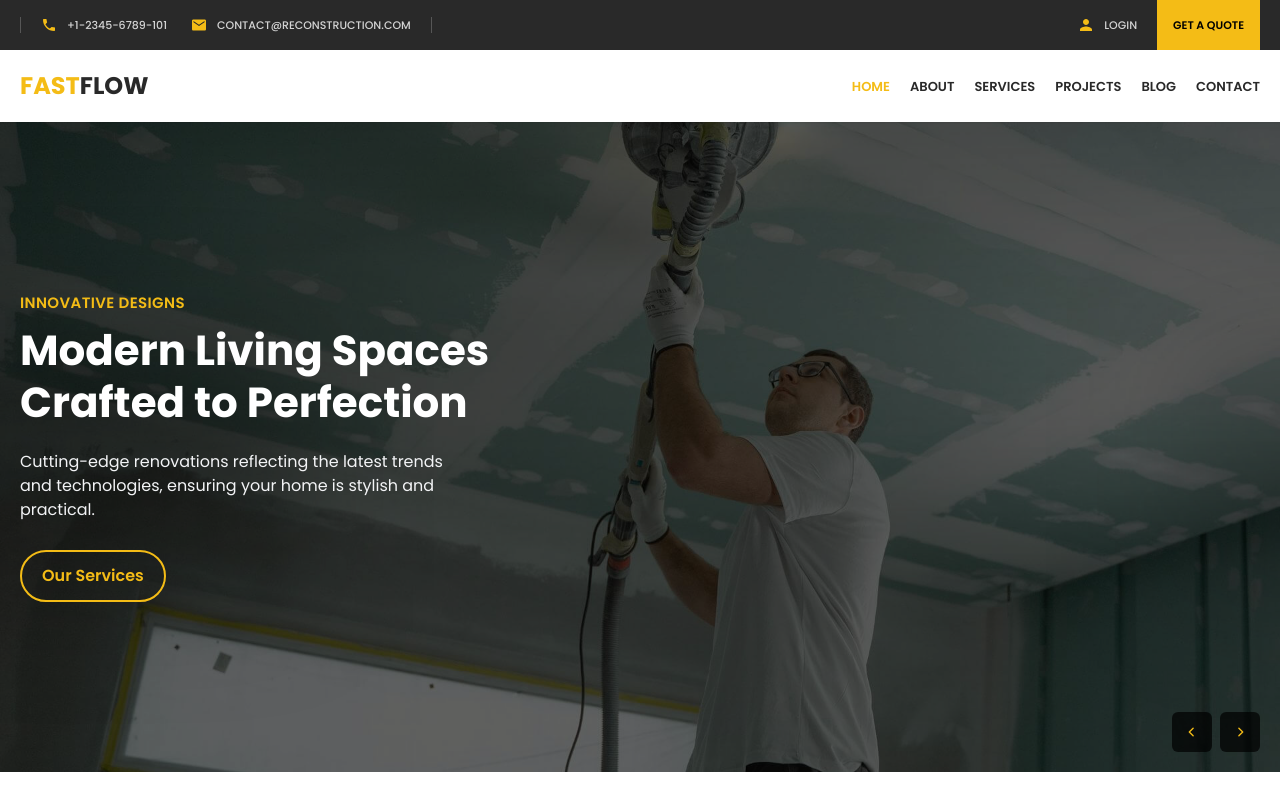
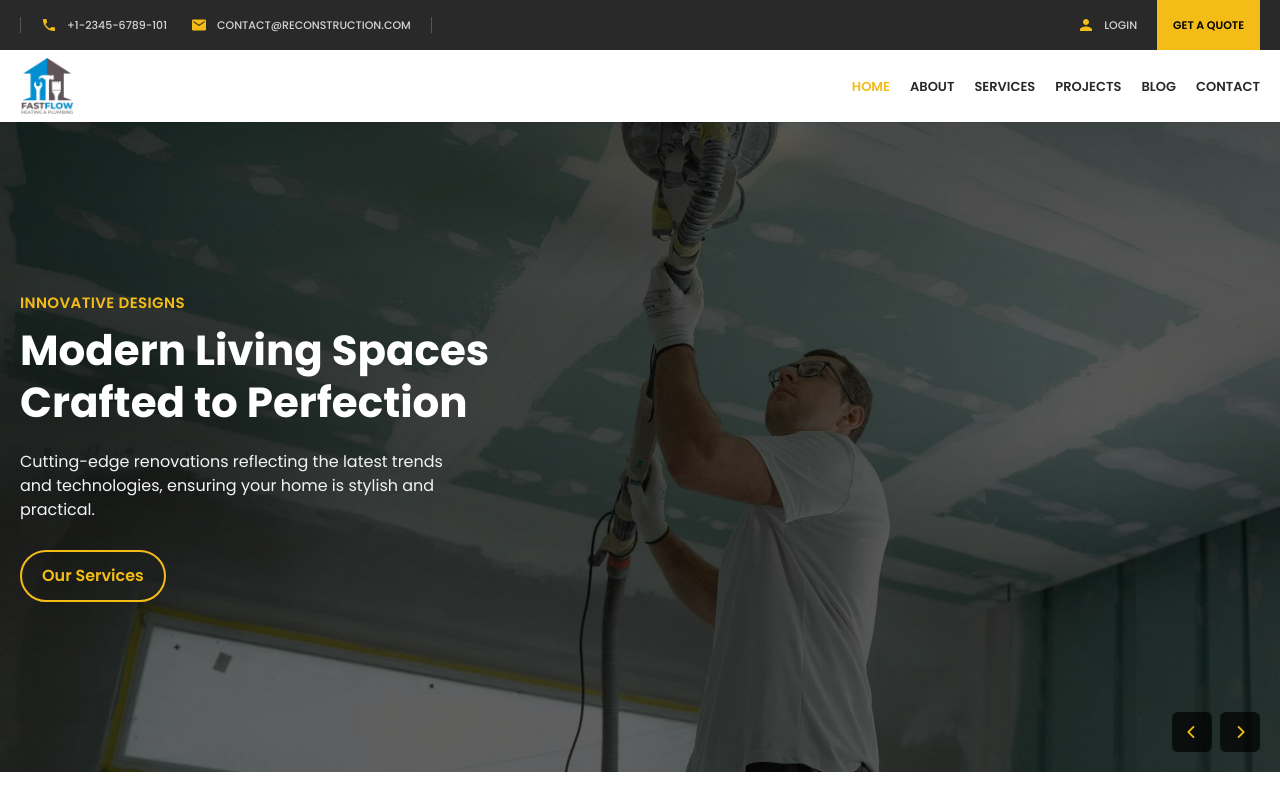
Before and after one commit to sababashfak/fastflow_frontend, a React (Vite) app: page / in a window 1280 px wide. Shown: the top 800 px of the page. Built offline with nearby package versions, Linux system fonts and the light colour scheme.

Commit message:
scroll to top added

```diff
--- a/index.html
+++ b/index.html
@@ -10,7 +10,7 @@
       href="https://fonts.googleapis.com/css2?family=Poppins:wght@300;400;500;600;700;800&family=Roboto:wght@400;500&display=swap"
       rel="stylesheet"
     />
-    <title>Reconstruction</title>
+    <title>FastFlow - Heating & Plumbing</title>
   </head>
   <body>
     <div id="root"></div>
--- a/src/App.css
+++ b/src/App.css
@@ -1,3 +1,7 @@
 :root {
   scroll-behavior: smooth;
 }
+
+body {
+  overflow-x: hidden;
+}
--- a/src/components/Home/Hero.tsx
+++ b/src/components/Home/Hero.tsx
@@ -68,10 +68,10 @@ const Hero = () => {
       </Swiper>
       <div className="absolute bottom-5 right-5 z-10 flex items-center gap-2">
         <Button className="hero-prev bg-black/70" size="icon">
-          <HiMiniChevronLeft className="text-lg text-primary" />
+          <HiMiniChevronLeft className="text-2xl text-primary" />
         </Button>
         <Button className="hero-next bg-black/70" size="icon">
-          <HiMiniChevronRight className="text-lg text-primary" />
+          <HiMiniChevronRight className="text-2xl text-primary" />
         </Button>
       </div>
     </section>
--- a/src/components/shared/Layout.tsx
+++ b/src/components/shared/Layout.tsx
@@ -1,6 +1,7 @@
 import { Outlet } from "react-router-dom";
 import Footer from "./Footer";
 import Navbar from "./Navbar";
+import ScrollToTop from "./ScrollToTop";
 
 const Layout = () => {
   return (
@@ -8,6 +9,7 @@ const Layout = () => {
       <Navbar />
       <Outlet />
       <Footer />
+      <ScrollToTop />
     </div>
   );
 };
--- a/src/components/shared/MobileNavbar.tsx
+++ b/src/components/shared/MobileNavbar.tsx
@@ -1,7 +1,7 @@
 import { FaArrowRightLong } from "react-icons/fa6";
 import { IoMdCall, IoMdMail } from "react-icons/io";
 import { MdOutlineClose } from "react-icons/md";
-import { NavLink } from "react-router-dom";
+import { Link, NavLink } from "react-router-dom";
 import { cn } from "../../lib/utils";
 import { MenuItem } from "./Navbar";
 
@@ -24,9 +24,9 @@ const MobileNavbar: React.FC<MobileNavbarProps> = ({
       )}
     >
       <div className="flex items-center pb-10">
-        <h2 className="text-2xl font-bold uppercase text-white">
-          Fast<span className="text-primary">flow</span>
-        </h2>
+        <Link to="/">
+          <img src="/logo.png" alt="Fastflow" className="h-14" />
+        </Link>
         <button
           onClick={closeNavbar}
           className="ml-auto text-3xl text-gray-200 duration-300 hover:text-white"
--- a/src/components/shared/Navbar.tsx
+++ b/src/components/shared/Navbar.tsx
@@ -1,6 +1,6 @@
 import { useEffect, useState } from "react";
 import { IoMdMenu } from "react-icons/io";
-import { NavLink } from "react-router-dom";
+import { Link, NavLink } from "react-router-dom";
 import { cn } from "../../lib/utils";
 import MobileNavbar from "./MobileNavbar";
 import NavbarTop from "./NavbarTop";
@@ -57,10 +57,10 @@ const Navbar = () => {
           )}
         >
           <div className="container">
-            <div className="flex flex-wrap items-center justify-between gap-x-10 py-3.5 md:py-5">
-              <h2 className="text-2xl font-bold uppercase text-primary">
-                Fast<span className="text-dark">flow</span>
-              </h2>
+            <div className="flex flex-wrap items-center justify-between gap-x-10 py-1.5 md:py-2">
+              <Link to="/">
+                <img src="/logo.png" alt="Fastflow" className="h-14" />
+              </Link>
               <div className="md:hidden">
                 <button onClick={openNavbar} className="flex items-center">
                   <IoMdMenu className="text-3xl text-dark" />
@@ -87,7 +87,7 @@ const Navbar = () => {
           </div>
         </div>
       </header>
-      <div className="h-[60px] w-full md:h-[122px]"></div>
+      <div className="h-[68px] w-full md:h-[122px]"></div>
     </>
   );
 };
--- /dev/null
+++ b/src/components/shared/ScrollToTop.tsx
@@ -0,0 +1,40 @@
+import { cn } from "@/lib/utils";
+import { useEffect, useState } from "react";
+
+const ScrollToTop = () => {
+  const [isVisible, setIsVisible] = useState(false);
+
+  const handleClick = () => {
+    window.scrollTo({ top: 0, behavior: "smooth" });
+  };
+
+  const handleScroll = () => {
+    if (window.scrollY >= 500) {
+      setIsVisible(true);
+    } else {
+      setIsVisible(false);
+    }
+  };
+
+  useEffect(() => {
+    window.addEventListener("scroll", handleScroll);
+
+    return () => {
+      window.removeEventListener("scroll", handleScroll);
+    };
+  }, []);
+
+  return (
+    <button
+      onClick={handleClick}
+      className={cn(
+        "invisible fixed bottom-16 right-4 z-[99] translate-y-[30px] opacity-0 duration-300",
+        isVisible && "visible translate-y-0 opacity-100",
+      )}
+    >
+      <img src="/icons/top.png" alt="Top" className="w-[45px] sm:w-[50px]" />
+    </button>
+  );
+};
+
+export default ScrollToTop;
```
Also changed, not shown: public/icons/top.png (added), public/logo.png (added).
